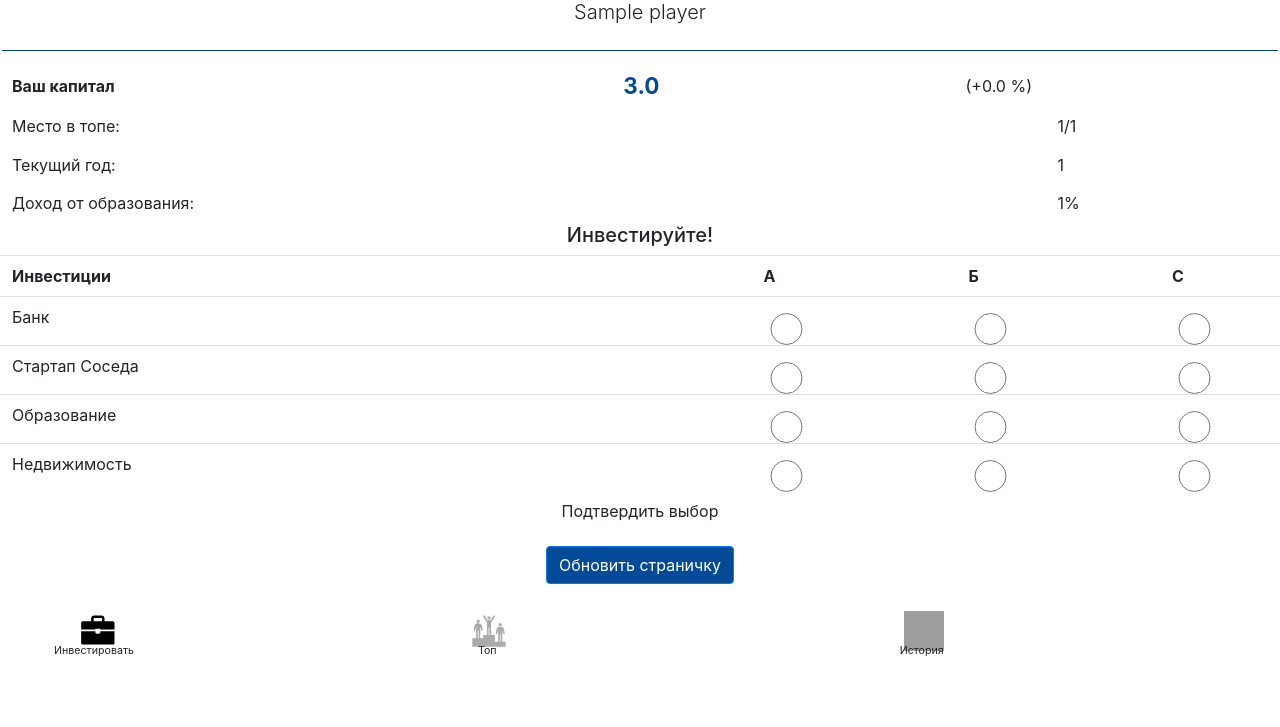
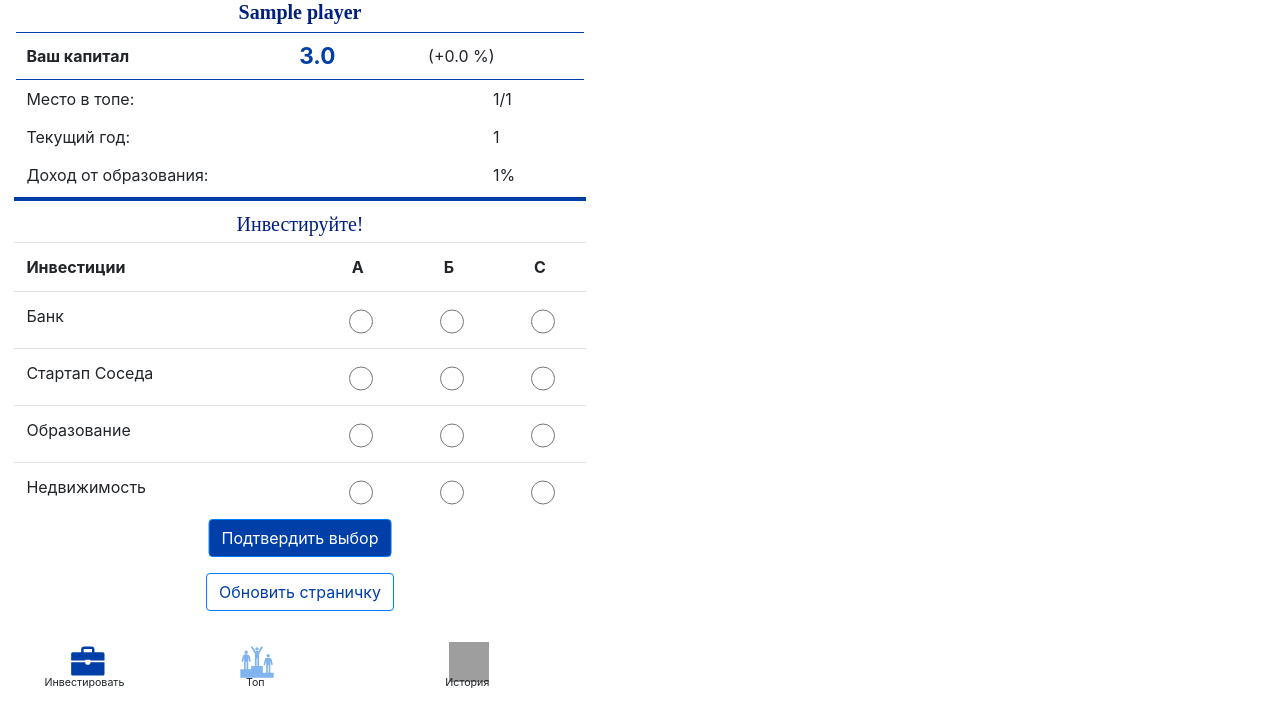
Before and after one commit to Freezylex/finalGameII, a Django app: a page that uses Game/templates/player/mainWindow.html in a window 1280 px wide. Shown: the top 727 px of the page. Run offline with Django 3.2, Linux system fonts and the light colour scheme; data comes from the database, SQL or seed files in the repository; both versions use the stored data as it was after the commit; tables that the repository leaves empty hold one stand-in row (values such as "Sample post"); lists and menus that the app fills with data are empty; some libraries are stand-ins or nearby versions; grey boxes are pictures that could not be loaded.

Commit message:
New version is ready

```diff
--- a/Game/static/css/style.css
+++ b/Game/static/css/style.css
@@ -4,24 +4,37 @@
     transform: translate(-50%, 0);
 
 }
-#polo{
+#polo1{
     margin: 2px;
-    margin-top: 2%;
+    margin-bottom: -0.7rem;
+    height: 0.05rem;
+    border-color: #003fa8
 }
-/*.n{*/
-/*    display: flex;*/
-/*    flex: 1 1 0;*/
-/*    flex-direction: column;*/
-/*    -webkit-box-pack: center;*/
-/*    justify-content: center;*/
-/*    -webkit-box-align: center;*/
-/*    align-items: center;*/
-/*}*/
-/*.ror{*/
-/*    max-width: 320px;*/
-/*    !*background: aqua;*!*/
-/*    width: 100% !important;*/
-/*}*/
+#polo2{
+    margin: 2px;
+    margin-bottom: -0.1rem;
+    height: 0.05rem;
+    border-color: #003fa8
+}
+#polo3{
+    height: 0.165rem;
+    margin-top: 0.15rem;
+    margin-bottom: 0.7rem;
+}
+.n{
+    display: flex;
+    flex: 1 1 0;
+    flex-direction: column;
+    -webkit-box-pack: center;
+    justify-content: center;
+    -webkit-box-align: center;
+    align-items: center;
+}
+.ror{
+    max-width: 320px;
+    /*background: aqua;*/
+    width: 100% !important;
+}
 
 #divauty {
     display: flex;
@@ -61,20 +74,20 @@
 .body_ch{
     overflow: hidden;
 }
-/*.div_body{*/
-/*    !*position: fixed;*!*/
-/*    display: grid;*/
-/*    grid-template-rows: 90% 10%;*/
-/*    grid-template-columns: repeat(3, 1fr);*/
-/*    grid-auto-columns: 1fr;*/
-/*    width: 100vw;*/
-/*    max-width: 600px;*/
-/*    height: 87vh;*/
-/*    justify-content: space-between;*/
-/*    grid-template-areas:*/
-/*            "meat meat meat"*/
-/*            "knopki_invest knopki_top history"*/
-/*}*/
+.div_body{
+    /*position: fixed;*/
+    display: grid;
+    grid-template-rows: 90% 10%;
+    grid-template-columns: repeat(3, 1fr);
+    grid-auto-columns: 1fr;
+    width: 100vw;
+    max-width: 600px;
+    height: 87vh;
+    justify-content: space-between;
+    grid-template-areas:
+            "meat meat meat"
+            "knopki_invest knopki_top history"
+}
 @media all and (orientation: landscape), all and (min-width: 480px) {
 
 }
@@ -83,8 +96,9 @@
 }
 
 .knopki_div{display: flex}
+
 .knopki_invest{
-    width: 33%}
+    grid-area: knopki_invest;}
 
 
 .invest_logo{
@@ -114,24 +128,31 @@
 
 }
 .greyed {
-  fill: #ababab;
+  fill: rgb(127, 180, 239);
   width: 40px;
   height: 40px;
 }
+.blacked {
+  fill: rgb(0, 63, 168);
+  width: 40px;
+  height: 40px;
+}
+
 .history{
     grid-area: history;
     /*background-color: aqua;*/
 }
-/*.knopki_top{*/
-/*   grid-area: knopki_top;*/
-/*    !*background-color: #8660a9;*!*/
-/*}*/
+.knopki_top{
+   grid-area: knopki_top;
+    /*background-color: #8660a9;*/
+}
 
-/*.meat{*/
-/*    overflow: auto;*/
-/*    grid-area: meat;*/
-/*    !*background-color: #6e5334;*!*/
-/*}*/
+.meat{
+    overflow: auto;
+    grid-area: meat;
+    /*background-color: #6e5334;*/
+}
+
 /*@media all and (max-width: 575px) {*/
 /*.row {*/
 /*grid-template-areas:*/
@@ -226,15 +247,38 @@
  .labelcustom {color: #FFF;}
 
 .custom-control {
+  display: inline-block !important;
+  padding-left: 0.9rem;
+  padding-right: 0.9rem;
 }
 
-
+.shap{
+    width: 6rem;
+    height: 3rem;
+}
+@font-face { /*HelveticaC Bold*/
+font-family: 'HelveticaCBold';
+src: url('../fonts/helveticac-bold.eot');
+src: url('../fonts/helveticac-bold.eot') format('embedded-opentype'),
+     url('../fonts/helveticac-bold.woff') format('woff'),
+     url('../fonts/helveticac-bold.ttf') format('truetype'),
+     url('../fonts/helveticac-bold.svg#HelveticaCBold') format('svg');
+font-weight: normal;
+font-style: normal;
+}
+@font-face {
+  font-family: 'Calibri light';
+}
 
 .heading{
     text-align: center;
+    font-weight: 650;
+    color: rgb(1,31,127);
+    font-family: 'Calibri light';
 }
 
 .heading1{
+    height: 1.4rem;
 font-weight: 450;
 }
 
@@ -260,28 +304,25 @@ font-weight: 450;
     text-align: left;
 }
 #percent{
-    padding-left: 5%;
+    padding-left: 2%;
     font-weight: normal;
 }
 .btn-primary{
-
-background-color: #034b99;
-
+background-color: rgb(0, 63, 168);
 color: white;
-
+}
+.btn-primay:hover,.btn-primary:focus,.btn-primary:visited{
+background-color: rgb(0, 63, 168);
+color: white;
+}
+.btn-outline-primary{
+        color: rgb(0, 63, 168);
 }
 
-.btn-primaru:hover,
 
-.btn-primary:focus,
-
-.btn-primary:visited{
-
-background-color: #007499;
-
-color: white;
-
-}
+.btn-outline-primary:hover, .btn-outline-primary:focus, .btn-outline-primary:visited{
+background-color: rgb(0, 63, 168);
+color: white;}
  /*#TODO Доделать чтобы кнопки встали вряд + доделать - цвет кнопки на синий + доделать - отмасштабиро*/
  /*   это на все кнопки + доделать сделать выползающие окна. и все?*/
 
--- a/Game/templates/player/mainWindow.html
+++ b/Game/templates/player/mainWindow.html
@@ -12,13 +12,15 @@
     <link rel="stylesheet" href="../../static/css/style.css">
     <title>Economic Game</title>
 </head>
-<body id="bdy">
+<body class="body_ch">
+<div class="div_body">
+<div class="div_body__item meat custom-control">
 {% if player %}
     <h3 class="lead heading">{{player.Name}}</h3>
 {% else %}
     <h3 class="lead heading">не найдено</h3>
 {% endif %}
-<hr id="polo" color="#034b99">
+<hr id="polo1">
 <table class="table table-borderless table1 ">
     <tr class="dff">
         <th><br> Ваш капитал </th>
@@ -26,6 +28,7 @@
         <th id="percent"><br> ({{ player.SumActive_percentage_increase }})</th>
     </tr>
 </table>
+<hr id="polo2">
 <table class="table table-borderless table1">
     <tr>
         <td>Место в топе:</td>
@@ -33,58 +36,14 @@
     </tr>
     <tr>
         <td>Текущий год:</td>
-        <td>{{ player.Day }}</td>
+        <td>{{ day }}</td>
     </tr>
     <tr>
         <td>Доход от образования:</td>
         <td>{{ player.education }}%</td>
     </tr>
-
 </table>
-{#<div id="admin_rename">#}
-{#    <table>#}
-{#                    <tr>#}
-{#                        <td class="first_knopka">#}
-{#                            <label class="labelcustom">#}
-{#                                hjk#}
-{#                                <input class="form-check-input big-checkbox" type="radio" name="choice1" value="1" />#}
-{#                            </label>#}
-{#                        </td>#}
-{#                        <td>Вариант 1</td>#}
-{#                    </tr>#}
-{#                    <tr>#}
-{#                        <td class="first_knopka">#}
-{#                            <label class="labelcustom">#}
-{#                                hjk#}
-{#                                <input class="form-check-input big-checkbox" type="radio" name="choice" value="2" />#}
-{#                            </label>#}
-{#                        </td>#}
-{#                        <td>Вариант 2</td>#}
-{#                    </tr>#}
-{#                                        <tr>#}
-{#                        <td class="first_knopka">#}
-{#                            <label class="labelcustom">#}
-{#                                hjk#}
-{#                                <input class="form-check-input big-checkbox" type="radio" name="choice" value="3" />#}
-{#                            </label>#}
-{#                        </td>#}
-{#                        <td>Вариант 3</td>#}
-{#                    </tr>#}
-{#                    <tr>#}
-{#                        <td class="first_knopka">#}
-{#                            <label class="labelcustom">#}
-{#                                hjk#}
-{#                                <input class="form-check-input big-checkbox" type="radio" name="choice" value="4" />#}
-{#                            </label>#}
-{#                        </td>#}
-{#                        <td>Вариант 4</td>#}
-{#                    </tr>#}
-{#                </table>#}
-{#                <form action="{%  url 'user_page:next_step' player.Name %}" method="post">#}
-{#                     {% csrf_token %}#}
-{#                <button class="btn button1 btn-primary ">Обновить страничку</button>#}
-{#</div>#}
-
+<hr id="polo3" color=#003fa8>
 <h4 class="heading1 lead heading">Инвестируйте!</h4>
 <form class="d" action="{%  url 'user_page:make_choice' player.Name%}" method="post">
     {% csrf_token %}
@@ -121,28 +80,27 @@
         {% endfor %}
     </table>
     <p>
-    <button class="btn btn-blue button1">Подтвердить выбор</button>
+    <button class="btn button1 btn-primary ">Подтвердить выбор</button>
     </p>
 </form>
 <form action="{%  url 'user_page:next_step' player.Name %}" method="post">
                 {% csrf_token %}
-                <button class="btn button1 btn-primary ">Обновить страничку</button>
+                <button class="btn btn-outline-primary button1">Обновить страничку</button>
 </form>
 </div>
-<div class="knopki_div">
-<div class=" knopki_invest custom-control">
+<div class="div_body__item knopki_invest custom-control">
     <form action="{%  url 'user_page:to_MainWindow' player.Name%}" method="post">
             {% csrf_token %}
-            <button class="btn width_bottom "><img src="../../static/hard/invest.svg" alt="" width="40" height="40"/><a class="verysmall mard">Инвестировать</a></button>
+            <button class="btn width_bottom "><img class="blacked" src="../../static/hard/invest.svg" alt="" width="40" height="40"/><a class="verysmall mard">Инвестировать</a></button>
     </form>
 </div>
-<div class="div_body__item knopki_invest custom-control">
+<div class="div_body__item knopki_top custom-control">
     <form action="{%  url 'user_page:to_top' player.Name %}" method="post">
         {% csrf_token %}
         <button class="btn  width_bottom"><img class="greyed" src="../../static/hard/top_wite.svg" alt="" width="40" height="40"/><a class="verysmall mard2">Топ</a></button>
     </form>
 </div>
-<div class="div_body__item knopki_invest custom-control">
+<div class="div_body__item history custom-control">
     <form action="{%  url 'user_page:to_top_players' player.Name%}" method="post">
         {% csrf_token %}
         <button class="btn  width_bottom"><img class="greyed" src="../../static/hard/history.svg" alt="" width="40" height="40"/><a class="verysmall mard1">История</a></button>
@@ -211,7 +169,7 @@
             console.log(flag[0])
             if (flag[0] === "+")
             {
-                ct.color = "#034b99";
+                ct.color = "#003fa8";
             }
             else{
                 ct.color = "rgba(190,17,17,0.8)";
@@ -239,6 +197,24 @@
   }, 'xml');
 });
 </script>
+<script>
+    $('img.blacked').each(function(){
+  var $img = $(this);
+  var imgClass = $img.attr('class');
+  var imgURL = $img.attr('src');
+  $.get(imgURL, function(data) {
+    var $svg = $(data).find('svg');
+    if(typeof imgClass !== 'undefined') {
+      $svg = $svg.attr('class', imgClass+' replaced-svg');
+    }
+    $svg = $svg.removeAttr('xmlns:a');
+    if(!$svg.attr('viewBox') && $svg.attr('height') && $svg.attr('width')) {
+      $svg.attr('viewBox', '0 0 ' + $svg.attr('height') + ' ' + $svg.attr('width'))
+    }
+    $img.replaceWith($svg);
+  }, 'xml');
+});
+</script>
 <!-- Optional JavaScript -->
 <!-- jQuery first, then Popper.js, then Bootstrap JS -->
 <script src="https://code.jquery.com/jquery-3.5.1.slim.min.js" integrity="sha384-DfXdz2htPH0lsSSs5nCTpuj/zy4C+OGpamoFVy38MVBnE+IbbVYUew+OrCXaRkfj" crossorigin="anonymous"></script>
--- a/Game/views.py
+++ b/Game/views.py
@@ -29,7 +29,7 @@ def to_MainWindow(request, player):
         # player.save()
         players = Factory.get_players()
         rating = list(players).index(player) + 1
-        day = player.Day
+        day = list(Admin.objects.all())[-1:][0].Day #TODO поменять на день пользоватлея
         len_rating = len(players)
         id_actives = [0, 1, 2, 8]
         if day >= 4:
@@ -43,13 +43,13 @@ def to_MainWindow(request, player):
         raise Http404('Что-то пошло не так в to Main menue')
     return render(request, "player/mainWindow.html", {'player': player, 'len_rating': len_rating,
                                                       'players': players,
-                                                      'actives': actives, 'rating': rating})
+                                                      'actives': actives, 'rating': rating, 'day':day})
 
 
 def to_top_players(request, player_nam):
     try:
         player = Player.objects.get(Name=player_nam)
-        # day = list(Admin.objects.all())[-1:][0].Day
+        day = list(Admin.objects.all())[-1:][0].Day
         # if day == 1:
         #     stata = ['Здесь появится статистика по предыдущим годам'] # Перевести стату в репозиторий
         # else:
@@ -72,7 +72,7 @@ def to_top_players(request, player_nam):
         #     else:
         #         user_choices.append('err in data. repository is not initialised')
 
-        years = json.dumps(list(range(1, player.Day + 1)))
+        years = json.dumps(list(range(1, day + 1)))
 
     except:
         raise Http404('Что-то пошло не так')
@@ -94,8 +94,8 @@ def to_personal_page(request):
                 players = Factory.get_players()
             except:
                 raise Http404('Что-то пошло не так в to_admin_page')
-            return render(request, "player/AdminPage.html", {'user_factors': user_factors, 'actives': actives,
-                                                                 'players': players, 'day': day})
+            return render(request, "player/AdminPage.html", {'counter': len(user_factors), 'q': len(players), 'actives': actives,
+                                                     'players': players, 'day': day})
 
         a = Player.objects.filter(Name=request.POST['user'])
         if len(a) == 0:
@@ -148,7 +148,7 @@ def next_step(request, play):
         raise Http404('Что-то пошло не так в make_chio')
     return render(request, "player/mainWindow.html", {'player': player, 'len_rating': len_rating,
                                                       'players': players,
-                                                      'actives': actives, 'rating': rating})
+                                                      'actives': actives, 'rating': rating, 'day':day})
 
 
 
@@ -157,6 +157,8 @@ def make_choice(request, player_name):  # игроком нажата клави
     try:
         st_only=False
         player = Player.objects.get(Name=player_name)
+        player.Day = player.Day + 1 #TODO Позже перестать использовать день как флаг что игрок сделал ход
+        player.save()
         day = list(Admin.objects.all())[-1:][0].Day
         # player.save()
         players = Factory.get_players()
@@ -196,7 +198,7 @@ def make_choice(request, player_name):  # игроком нажата клави
         raise Http404('Что-то пошло не так в make_chio')
     return render(request, "player/mainWindow.html", {'player': player, 'len_rating': len_rating,
                                                       'players': players,
-                                                      'actives': actives, 'rating': rating})
+                                                      'actives': actives, 'rating': rating, 'day':day})
 
 
 # factory = Factory()
@@ -223,13 +225,15 @@ def next_day_admin(request, year):
 
             day = 1  # загружаем 1й день
 
-            return render(request, "player/AdminPage.html", {'user_factors': user_factors, 'actives': actives,
-                                                             'players': players, 'day': day})
+            return render(request, "player/AdminPage.html", {'counter': len(user_factors), 'q': len(players), 'actives': actives,
+                                                     'players': players, 'day': day})
         if int(year) == 500:  # если нажата кнопка удалить всех пользователей
             players.delete()  # удаляем пользователей
             Admin(Day=day1).save()  # день сохраняем текущий
-            return render(request, "player/AdminPage.html", {'user_factors': user_factors, 'actives': actives,
-                                                             'players': players, 'day': day1})
+            counter = len(user_factors)
+            q = len(players)
+            return render(request, "player/AdminPage.html", {'counter': counter, 'q': q, 'actives': actives,
+                                                     'players': players, 'day': day})
 
         if int(year) == 600:  # если нажата кнопка - загрузить тестовый массив юзеров - можно убрать в репозиторий
             Player(Name='Добротворский').save()
@@ -240,9 +244,10 @@ def next_day_admin(request, year):
             d = Admin(Day=day)  # сохраняем текущий день и показываем всех пользователей
             d.save()
             players = Factory.get_players()
-            return render(request, "player/AdminPage.html", {'user_factors': user_factors, 'actives': actives,
-                                                             'players': players, 'day': day})
-
+            counter = len(user_factors)
+            q = len(players)
+            return render(request, "player/AdminPage.html", {'counter': counter, 'q': q, 'actives': actives,
+                                                     'players': players, 'day': day})
         if int(year) == 1000 or int(year) == 0:  # если нажата кнопка - предыдущий год. тогда
             if day == 0:  # нельзя уходить в отрицуательные значения - мб добавить что
                 day += 1
@@ -282,7 +287,7 @@ def next_day_admin(request, year):
                         elem = dict_k[i]
                         list_of_actives_a.append(elem.Name1.Name_eng)
                         list_of_actives_b.append(elem.Name2.Name_eng)
-                        list_of_actives_c.append(elem.Name2.Name_eng)
+                        list_of_actives_c.append(elem.Name3.Name_eng)
                     else:
                         list_of_actives_a.append(empty_choice)
                         list_of_actives_b.append(empty_choice)
@@ -329,30 +334,33 @@ def next_day_admin(request, year):
                 f.save()
                 i += 1
         players = Factory.get_players()
-
-
-
+        counter = len(Factor.objects.filter(Day=day))
+        q = len(players)
     except:
-        raise Http404('Что-то пошло не так в to Main menue')
-    return render(request, "player/AdminPage.html", {'user_factors': user_factors, 'actives': actives,
+        raise Http404('Что-то пошло не так в to_admin_page')
+    return render(request, "player/AdminPage.html", {'counter': counter, 'q' : q, 'actives': actives,
                                                      'players': players, 'day': day})
-
 
 def to_admin_page(request):
     try:
         try:
             day = list(Admin.objects.all())[-1:][0].Day
-            if request.POST['user']:
+            try:
                 a = Player.objects.filter(Name=request.POST['user'])[0]
                 a.Name = "Игрок1" + str((np.random.randint(50, 10000) % 5000) + np.random.randint(2, 20) ** 2 % 79)
                 a.save()
+            except:
+                pass
         except:
             day = 1
+            print('err')
             Admin(Day=1).save()
         user_factors = Factor.objects.filter(Day=day)
         players = Factory.get_players()
         actives = Active.objects.all()  # todo допилить админскую страничку
+        counter = len(user_factors)
+        q = len(players)
     except:
         raise Http404('Что-то пошло не так в to_admin_page')
-    return render(request, "player/AdminPage.html", {'user_factors': user_factors, 'actives': actives,
+    return render(request, "player/AdminPage.html", {'counter': counter, 'q' : q, 'actives': actives,
                                                      'players': players, 'day': day})
```
Also changed, not shown: Game/repository/repository.py (+20 -57 lines), Game/templates/player/AdminPage.html (+15 -0 lines), Game/templates/player/Personal Page.html (+25 -5 lines), Game/templates/player/statistica.html (+25 -5 lines), db.sqlite3.
